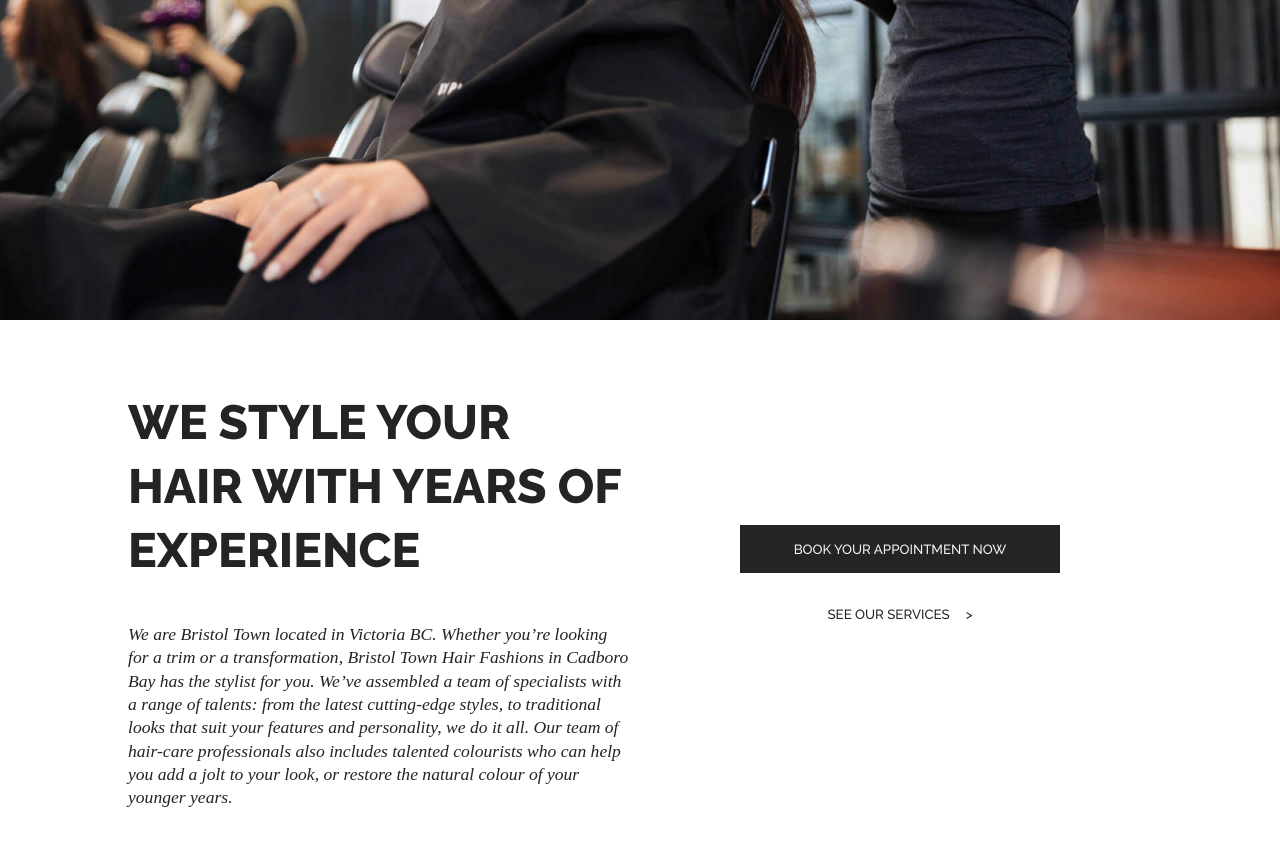
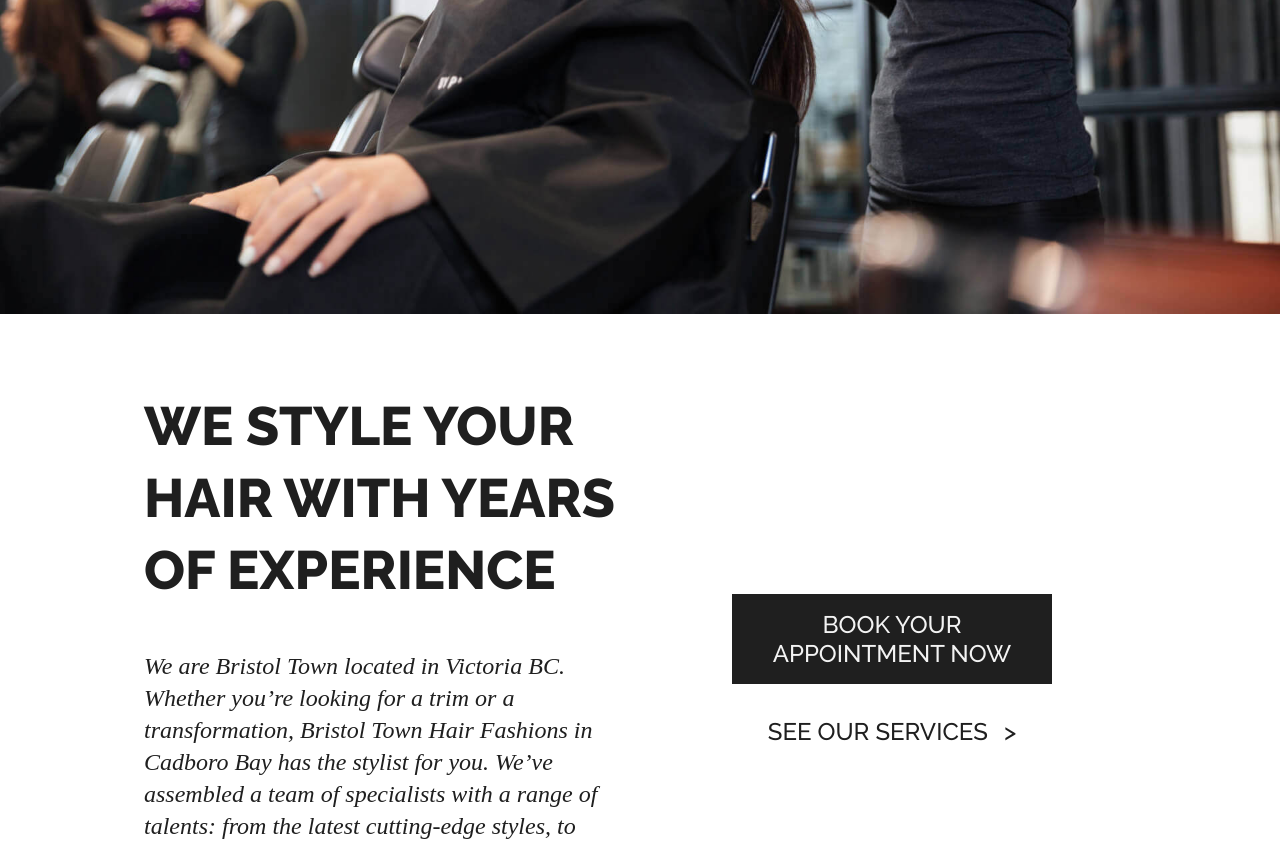
Before and after one commit to songfarm-david/bristol-town, a Gatsby site: page / in a window 1280 px wide. Shown: the part 635-1484 px from the top of the page. Built offline with nearby package versions, Linux system fonts and the light colour scheme; Gatsby itself is replaced by a stand-in of ours; a web font is replaced by a local one.

Commit message:
add modular scale

```diff
--- a/gatsby-config.js
+++ b/gatsby-config.js
@@ -5,7 +5,11 @@
  */
 
 module.exports = {
-  /* Your site config here */
+    siteMetadata: {
+        title: "Bristol Town Hair Fashions",
+        description: "We Style Your Hair With Years of Experience",
+    },
+
   plugins: [
         `gatsby-plugin-sass`,
         `gatsby-transformer-sharp`,
--- a/src/components/theme/theme_button.scss
+++ b/src/components/UI/theme_button.scss
@@ -11,6 +11,7 @@
     border: none;
     margin-bottom: 1rem;
     font-family: $sans_serif_font;
+    font-size: $font_larger;
     &.inverted {
         background-color: unset;
         color: $background_color;
--- a/src/components/layout.js
+++ b/src/components/layout.js
@@ -8,7 +8,7 @@
 import "../styles/global.scss"
 
 export default function Layout ({ children, page, pageTitle }) {
-    console.log(page);
+
     return (
         <>
             <Header />
--- a/src/components/theme/brand_banner.js
+++ b/src/components/theme/brand_banner.js
@@ -3,7 +3,7 @@
 import Img from "gatsby-image"
 
 import "./brand_banner.scss"
-import ThemeButton from "./theme_button"
+import ThemeButton from "../UI/theme_button"
 
 export default function BrandBanner() {
     const brandImage = useStaticQuery(
--- a/src/components/theme/cta_banner.js
+++ b/src/components/theme/cta_banner.js
@@ -1,6 +1,6 @@
 import React from 'react';
 
-import ThemeButton from "./theme_button"
+import ThemeButton from "../UI/theme_button"
 
 import "./cta_banner.scss";
 
--- a/src/components/theme/page__banner.js
+++ b/src/components/theme/page__banner.js
@@ -1,13 +1,9 @@
 import React from "react"
-
 import "./page_banner.scss"
 
 export default function PageBanner({ page, pageTitle }) {
-    console.log('pageBanner', page.pathname);
 
     const bannerClass = (page.pathname === "/") ? 'full_height' : 'half_height'
-    const subString = page.pathname.substring(0,1)
-
     const str = page.pathname.replace(/\//g, '')
 
     return (
--- a/src/pages/404.js
+++ b/src/pages/404.js
@@ -1,7 +1,7 @@
 import React from "react"
 
 import Layout from "../components/layout"
-import ThemeButton from "../components/theme/theme_button"
+import ThemeButton from "../components/UI/theme_button"
 
 export default ({location}) => {
     console.log(location);
--- a/src/pages/contact.js
+++ b/src/pages/contact.js
@@ -1,7 +1,7 @@
 import React from "react"
-
+import Map from "../components/UI/map"
 import Layout from "../components/layout"
-import ThemeButton from "../components/theme/theme_button"
+import ThemeButton from "../components/UI/theme_button"
 
 import "../styles/form.scss"
 
@@ -12,7 +12,6 @@
             <p className="text_italic">Bristol Town Hair Fashions is the place to come if you want an amazing haircut that is the style you’ve always wanted. Look and feel your best, we service women, men and children.</p>
             <div className="grid_section">
                 <section>
-
                     <h3>Make an appointment</h3>
                     <form method="post" netlify-honeypot="bot-field" data-netlify="true" name="contact">
                         <input type="hidden" name="bot-field" />
@@ -35,6 +34,7 @@
                 <article className="center">
                     <h3>Call us for more information</h3>
                     <p className="h2" style={{marginTop:'0'}}>(250) 477-3098</p>
+                    <Map />
                 </article>
             </div>
         </Layout>
--- a/src/pages/index.js
+++ b/src/pages/index.js
@@ -1,11 +1,11 @@
 import React from "react"
 
 import Layout from "../components/layout"
-import ThemeButton from "../components/theme/theme_button"
+import ThemeButton from "../components/UI/theme_button"
 import BrandBanner from "../components/theme/brand_banner"
 
 export default function Home({location}) {
-    console.log(location);
+
     return (
         <Layout page={location} pageTitle={"Welcome to Bristol Town"}>
             <section className={"grid_section"}>
--- a/src/styles/global.scss
+++ b/src/styles/global.scss
@@ -1,10 +1,11 @@
 
 $mobile_breakpoint: 768px;
-$content_width: 64rem;
+$content_width: 72rem;
+$main_content_width: 64rem;
 
 $border: 2px solid red;
 
-$background_color:#242424;
+$background_color:#1f1f1f;
 $text_color: #f3f3f3;
 $footer_text: #979797;
 $footer_text_alpha: rgba(151,151,151,.18);
@@ -15,7 +16,12 @@
 $sans_serif_font: 'Raleway', 'Arial', sans-serif;
 $serif_font: 'Lora', 'Times New Roman', serif;
 
-$font_small: .9rem;
+$h1_header: 5.063rem;
+$h2_header: 3.375rem;
+$h3_header: 2.25rem;
+$font_larger: 1.5rem;
+$font_reg: 1rem;
+$font_small: 0.667rem;
 
 *:not(svg) {
     box-sizing: border-box;
@@ -27,7 +33,7 @@
     color: $text_color;
     line-height: 1.33;
     font-family: $serif_font;
-    font-size: 1.1rem;
+    font-size: 100%;
     ul {
         padding: 0;
         list-style-type: none;
@@ -55,7 +61,11 @@
 main {
     color: $background_color;
     padding: $section_padding;
-    margin: 1rem 0;
+    margin: 1rem auto 4rem;
+    max-width: $main_content_width;
+    p {
+        font-size: $font_larger;
+    }
 }
 
 h1, h2, h3 {
@@ -64,13 +74,17 @@
 }
 
 h1 {
-
+    font-size: $h1_header;
 }
 
 h2,
 .h2 {
-    font-size: 3rem;
-    font-family: $sans_serif_font;
+    font-size: $h2_header;
+}
+
+h3,
+.h3 {
+    font-size: $h3_header;
 }
 
 @media screen and (min-width: $mobile_breakpoint) {
@@ -154,6 +168,10 @@
 
     padding: 1rem;
 
+    icon_box__wrapper {
+        font-family: $sans_serif_font;
+    }
+
     #brand_footer > p,
     .icon_box__icon_wrapper,
     .icon_box__title,
@@ -162,14 +180,13 @@
     }
 
     .icon_box__title {
-        font-family: $sans_serif_font;
         text-transform: uppercase;
         font-weight: lighter;
         font-size: $font_small;
     }
 
     .icon_box__description {
-        font-family: $serif_font;
+        font-family: $sans_serif_font;
         font-weight: bold;
         letter-spacing: 1px;
     }
```
Also changed, not shown: src/components/UI/map.js (+28 -0 lines), src/components/UI/theme_button.js (renamed from src/components/theme/theme_button.js).
